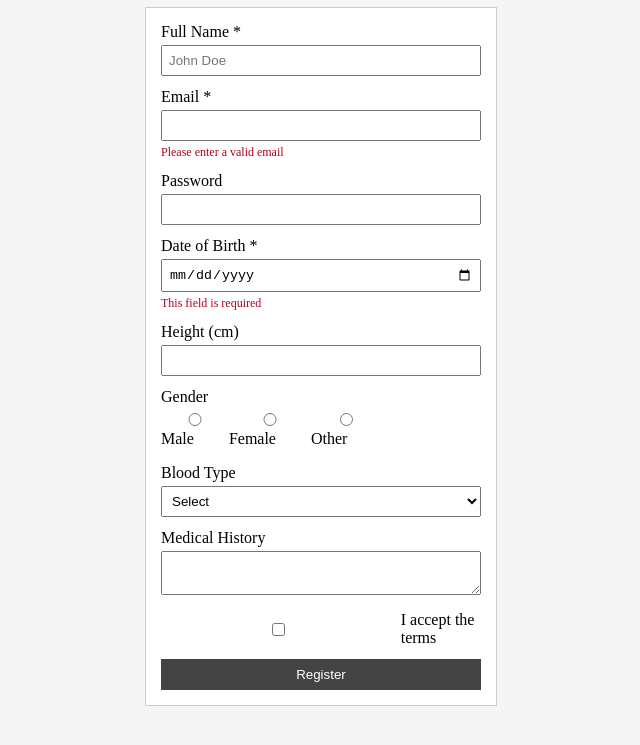
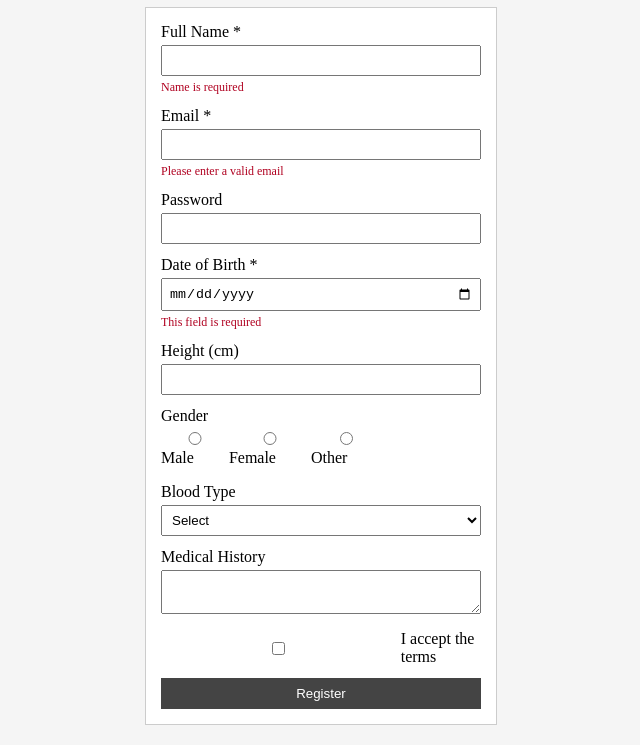
Before and after one commit to NC-EC/vital-signs-intake-form, a website: page public/index.html in a window 1280 px wide. Shown: the part 73-818 px from the top of the page, without its empty margins (319-959 px from the left). Drawn offline with Linux system fonts and the light colour scheme.

Commit message:
Update error message for full name input

```diff
--- a/public/index.html
+++ b/public/index.html
@@ -13,8 +13,8 @@
 
     <div class="field">
         <label for="fullName">Full Name *</label>
-        <input type="text" id="fullName" name="fullName" placeholder="John Doe" required>
-        <small class="error">This field is required</small>
+        <input type="text" id="fullName" name="fullName" required>
+        <small class="error">Name is required</small>
     </div>
 
     <div class="field">
```
